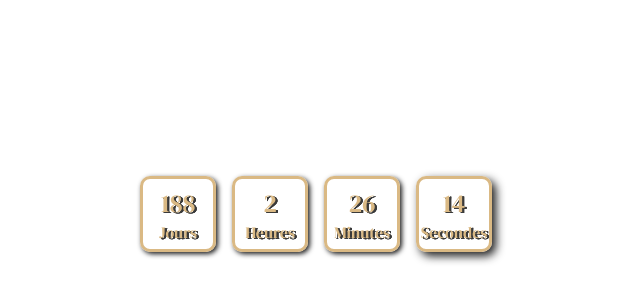
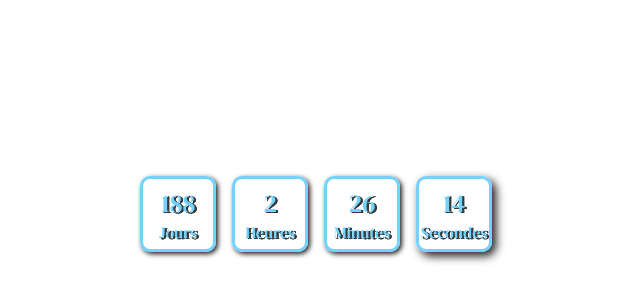
Before and after one commit to RaphaelArz/BmAttal, a website built with Parcel: page index.html in a window 1280 px wide. Shown: the part 1924-2224 px from the top of the page, without its empty margins (324-964 px from the left). Built offline with nearby package versions, Linux system fonts and the light colour scheme.

```diff
--- a/css/saveTheDate.css
+++ b/css/saveTheDate.css
@@ -111,7 +111,7 @@
 }
 .elementDecompte{
     margin-right: 1rem;
-    border: 3px solid #dab984;
+    border: 3px solid #73d3ff;
     border-radius: 10px;
     width: 70px; /* Largeur fixe pour une taille uniforme */
     height: 70px; /* Hauteur fixe pour une taille uniforme */
@@ -123,7 +123,7 @@
 
 }
 .elementDecompte2{
-    border: 3px solid #dab984;
+    border: 3px solid #73d3ff;
 
     border-radius: 10px;
     width: 70px; /* Largeur fixe pour une taille uniforme */
@@ -138,7 +138,7 @@
 }
 .texteDecompte {
     font-family: DMSerif, sans-serif;
-    color: rgb(218, 185, 132);
+    color: rgb(115, 211, 255);
     text-shadow:
             2px 1px 0 #3a3a3a, /* Ombre à droite et en bas */
             2px 1px 0 #3a3a3a, /* Ombre à gauche et en haut */
@@ -147,7 +147,7 @@
 }
 
 .chiffreDecompte {
-    color: rgb(218, 185, 132);
+    color: rgb(115, 211, 255);
     font-family: DMSerif, sans-serif;
     text-shadow:
             2px 1px 0 #3a3a3a, /* Ombre à droite et en bas */
```
